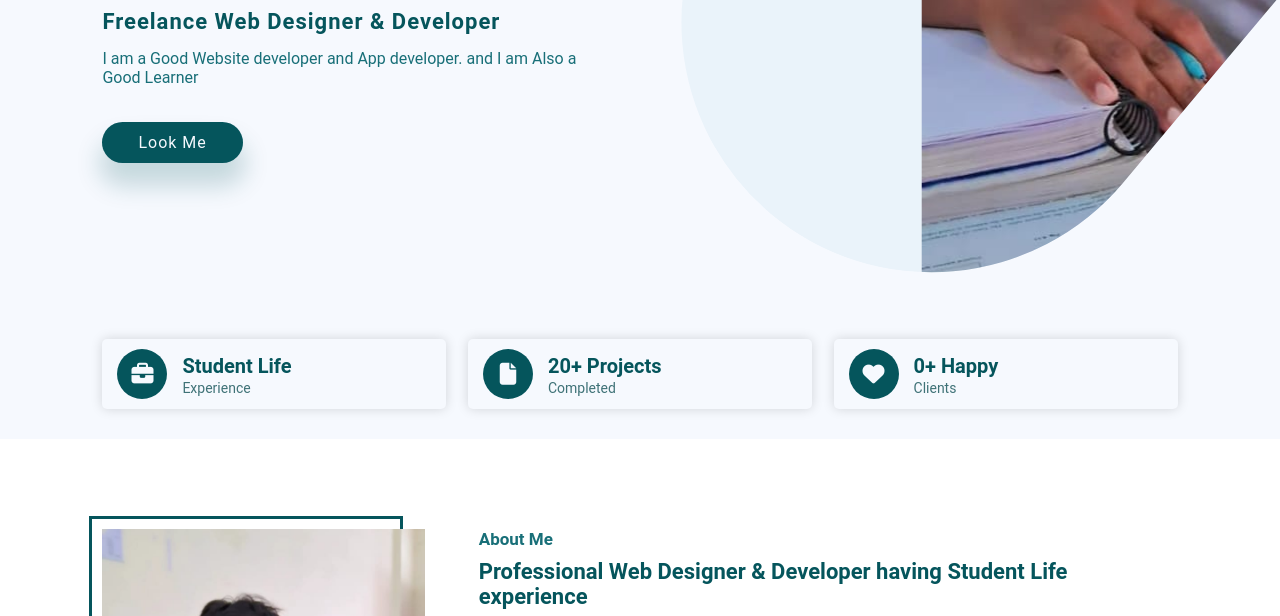
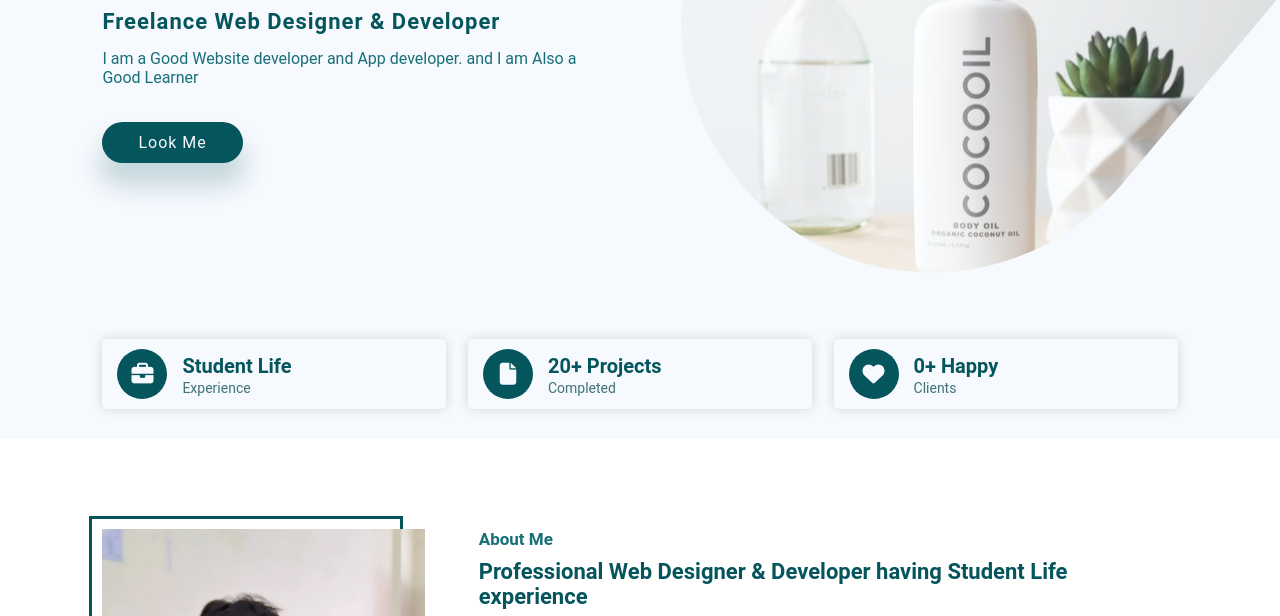
Before and after one commit to codewithgaurave/Portfoliogaurav, a plain HTML site: page index.html in a window 1280 px wide. Shown: the part 361-977 px from the top of the page. Drawn offline with nearby package versions, Linux system fonts and the light colour scheme; a script that the page names is missing.

Commit message:
Update index.html

```diff
--- a/index.html
+++ b/index.html
@@ -63,7 +63,7 @@
 		</div>
 
 		<div class="hero-image">
-			<img src="hero.jpg">
+			<img src="design2.jpg">
 		</div>
 	</div>
 	<!--   === Hero Ends ===   -->
```
